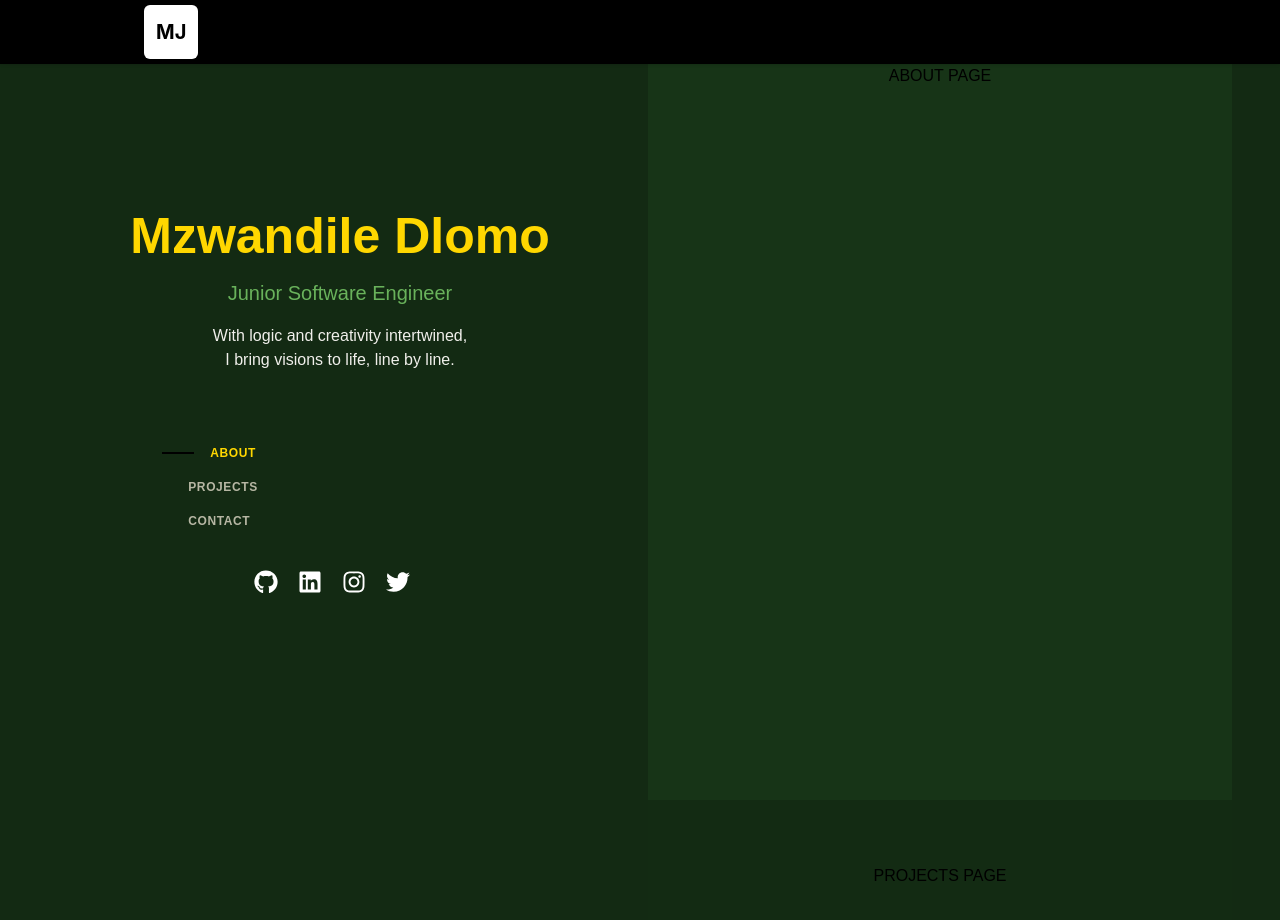
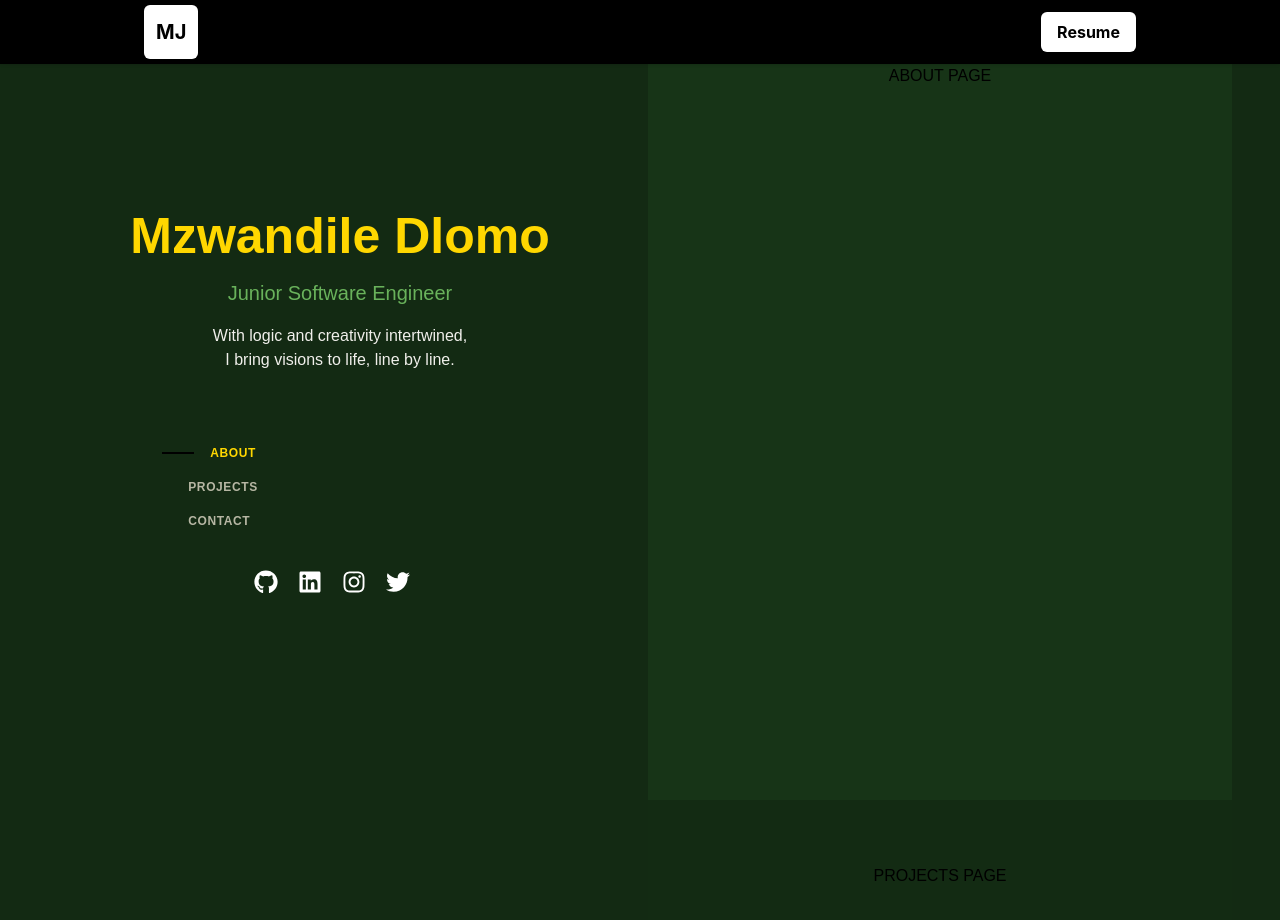
Before and after one commit to Mzwandile-Dlomo/portfolio, a React (Create React App) app: page / in a window 1280 px wide. Shown: the top 920 px of the page. Built offline with nearby package versions, Linux system fonts and the light colour scheme.

Commit message:
Resume btn added, on nav

```diff
--- a/src/components/Navbar.js
+++ b/src/components/Navbar.js
@@ -44,6 +44,26 @@ const LogoLink = styled(Link)`
   font-weight: bold;
   color: black;
   text-decoration: none;
+`;
+
+const ResumeButton = styled.a`
+  display: none;
+
+  @media (min-width: 1024px) {
+    display: block;
+    text-decoration: none;
+    color: #000;
+    font-weight: bold;
+    background-color: #fff;
+    padding: 0.5rem 1rem;
+    border-radius: 0.375rem;
+    transition: background-color 0.3s ease-in-out, transform 0.3s ease-in-out;
+
+    &:hover {
+      background-color: #69b25b;
+      transform: scale(1.05);
+    }
+  }
 `;
 
 const MenuContainer = styled.div`
@@ -187,6 +207,9 @@ const Navbar = ({ aboutRef, projectsRef, contactRef }) => {
         <Logo>
           <LogoLink to="/">MJ</LogoLink>
         </Logo>
+        <ResumeButton href="/path/to/your/resume.pdf" target="_blank" rel="noopener noreferrer">
+          Resume
+        </ResumeButton>
         <MenuContainer isMenuOpen={isMenuOpen}>
           <MenuContent>
             <MenuList style={menuListProps}>
```
Also changed, not shown: src/components/sections/Landing.js (+34 -0 lines).
